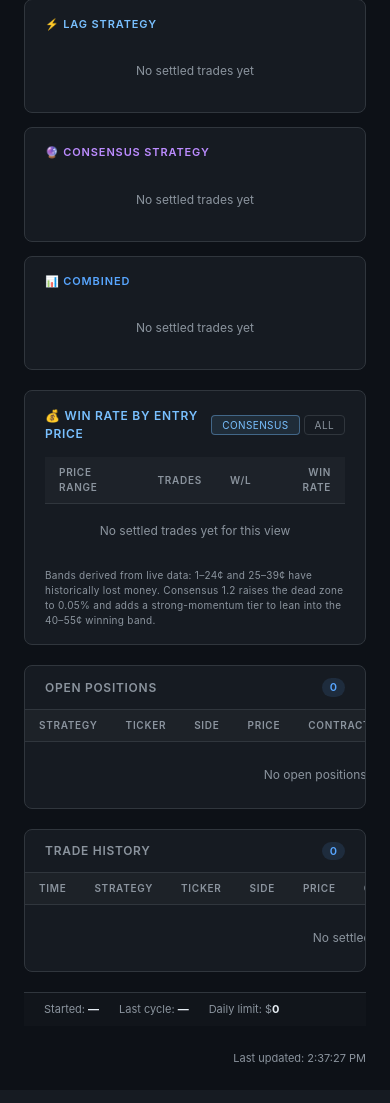
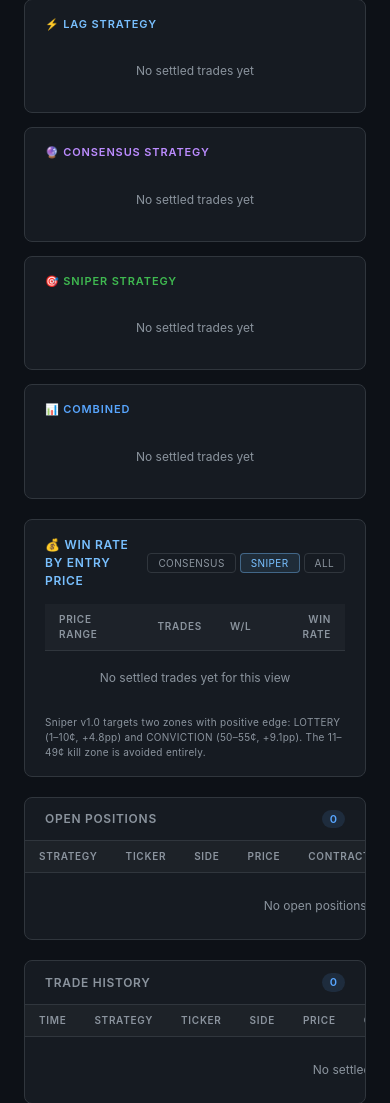
Before and after one commit to ryanathompson/kalshi-btc-bot, a Flask app: page / in a window 390 px wide; the page is wider, and only the part inside the window is pictured. Shown: the part 872-1975 px from the top of that part. Before the commit the page ends 1936 px from the top of that part, so only its background shows below. Run offline with Flask 3, Linux system fonts and the light colour scheme; data that the repository does not hold is empty.

Commit message:
Add Sniper strategy card to dashboard
- New green 🎯 Sniper card in stat cards grid (now 4-column layout)
- Sniper pill color (green) in open positions and trade history tables
- Sniper tab in Win Rate by Entry Price widget (defaults to Sniper view)
- Updated footer text to describe Sniper's LOTTERY/CONVICTION zones
- app.py: added snp_stats and entry_price_stats_snp to API response

Co-Authored-By: Claude Opus 4.6 <noreply@anthropic.com>

```diff
--- a/app.py
+++ b/app.py
@@ -282,6 +282,7 @@ def api_status():
         "history":      [fmt_hist(t) for t in history],
         "lag_stats":    _strat_stats(trades, "LAG"),
         "con_stats":    _strat_stats(trades, "CONSENSUS"),
+        "snp_stats":    _strat_stats(trades, "SNIPER"),
         "all_stats":    _strat_stats(trades),
         "pnl_points":   _pnl_points(trades),
         # Win-rate breakdown by entry price band — used by the dashboard
@@ -289,6 +290,7 @@ def api_status():
         # view since the price-band signal is most actionable for Consensus.
         "entry_price_stats":     _entry_price_stats(trades),
         "entry_price_stats_con": _entry_price_stats(trades, "CONSENSUS"),
+        "entry_price_stats_snp": _entry_price_stats(trades, "SNIPER"),
     })
 
 
--- a/templates/dashboard.html
+++ b/templates/dashboard.html
@@ -97,10 +97,13 @@
     /* ── STAT CARDS ── */
     .cards {
       display: grid;
-      grid-template-columns: repeat(3, 1fr);
+      grid-template-columns: repeat(4, 1fr);
       gap: 14px;
     }
-    @media (max-width: 860px) {
+    @media (max-width: 1100px) {
+      .cards { grid-template-columns: repeat(2, 1fr); }
+    }
+    @media (max-width: 600px) {
       .cards { grid-template-columns: 1fr; }
     }
 
@@ -120,6 +123,7 @@
     }
     .card-lag    .card-title { color: var(--cyan); }
     .card-con    .card-title { color: var(--purple); }
+    .card-snp    .card-title { color: var(--green); }
     .card-all    .card-title { color: var(--blue); }
 
     .stat-grid {
@@ -337,6 +341,7 @@
     .pill-no     { background: rgba(248,81,73,.12);  color: var(--red);    }
     .pill-lag    { background: rgba(121,192,255,.1); color: var(--cyan);   }
     .pill-con    { background: rgba(188,140,255,.1); color: var(--purple); }
+    .pill-snp    { background: rgba(63,185,80,.1);  color: var(--green);  }
     .pill-win    { background: rgba(63,185,80,.12);  color: var(--green);  }
     .pill-loss   { background: rgba(248,81,73,.12);  color: var(--red);    }
     .pill-dry    { background: rgba(210,153,34,.1);  color: var(--yellow); }
@@ -754,6 +759,11 @@
       <div class="empty-card" id="con-empty">No settled trades yet</div>
       <div class="stat-grid" id="con-stats" style="display:none"></div>
     </div>
+    <div class="card card-snp" id="card-snp">
+      <div class="card-title">🎯 Sniper Strategy</div>
+      <div class="empty-card" id="snp-empty">No settled trades yet</div>
+      <div class="stat-grid" id="snp-stats" style="display:none"></div>
+    </div>
     <div class="card card-all">
       <div class="card-title">📊 Combined</div>
       <div class="empty-card" id="all-empty">No settled trades yet</div>
@@ -766,7 +776,8 @@
     <div class="entry-price-header">
       <div class="entry-price-title">💰 Win Rate by Entry Price</div>
       <div class="entry-price-toggle" id="ep-toggle">
-        <button class="ep-tab active" type="button" data-scope="con">Consensus</button>
+        <button class="ep-tab" type="button" data-scope="con">Consensus</button>
+        <button class="ep-tab active" type="button" data-scope="snp">Sniper</button>
         <button class="ep-tab" type="button" data-scope="all">All</button>
       </div>
     </div>
@@ -784,9 +795,8 @@
       </tbody>
     </table>
     <div class="entry-price-footer">
-      Bands derived from live data: 1–24¢ and 25–39¢ have historically lost money.
-      Consensus 1.2 raises the dead zone to 0.05% and adds a strong-momentum tier
-      to lean into the 40–55¢ winning band.
+      Sniper v1.0 targets two zones with positive edge: LOTTERY (1–10¢, +4.8pp) and
+      CONVICTION (50–55¢, +9.1pp). The 11–49¢ kill zone is avoided entirely.
     </div>
   </div>
 
@@ -1166,8 +1176,8 @@
   // Win Rate by Entry Price widget state + renderer.
   // Cache is populated on every refresh; the toggle re-renders from cache
   // without waiting for the next 5s refresh tick.
-  let _entryPriceCache = { con: [], all: [] };
-  let _entryPriceScope = 'con';   // 'con' | 'all'
+  let _entryPriceCache = { con: [], snp: [], all: [] };
+  let _entryPriceScope = 'snp';   // 'con' | 'snp' | 'all'
 
   function _wrClass(wr) {
     if (wr == null) return 'neu';
@@ -1266,7 +1276,7 @@
     }
     tbody.innerHTML = trades.map(t => {
       const modePill = t.dry_run ? pill('DRY', 'dry') : pill('LIVE', 'yes');
-      const stratPill = pill(t.strategy, t.strategy === 'LAG' ? 'lag' : 'con');
+      const stratPill = pill(t.strategy, {LAG:'lag',CONSENSUS:'con',SNIPER:'snp'}[t.strategy]||'con');
       const sidePill  = pill(t.side?.toUpperCase(), t.side === 'yes' ? 'yes' : 'no');
       return `<tr>
         <td>${stratPill}</td>
@@ -1289,7 +1299,7 @@
       return;
     }
     tbody.innerHTML = trades.map(t => {
-      const stratPill  = pill(t.strategy, t.strategy === 'LAG' ? 'lag' : 'con');
+      const stratPill  = pill(t.strategy, {LAG:'lag',CONSENSUS:'con',SNIPER:'snp'}[t.strategy]||'con');
       const sidePill   = pill(t.side?.toUpperCase(), t.side === 'yes' ? 'yes' : 'no');
       const resultPill = pill(t.result, t.result === 'WIN' ? 'win' : 'loss');
       const pnl = t.pnl;
@@ -1402,11 +1412,13 @@
       // Stats cards
       renderStats('lag-stats', 'lag-empty', d.lag_stats);
       renderStats('con-stats', 'con-empty', d.con_stats);
+      renderStats('snp-stats', 'snp-empty', d.snp_stats);
       renderStats('all-stats', 'all-empty', d.all_stats);
 
       // Win Rate by Entry Price widget
       _entryPriceCache = {
         con: d.entry_price_stats_con || [],
+        snp: d.entry_price_stats_snp || [],
         all: d.entry_price_stats     || [],
       };
       renderEntryPrice();
```
